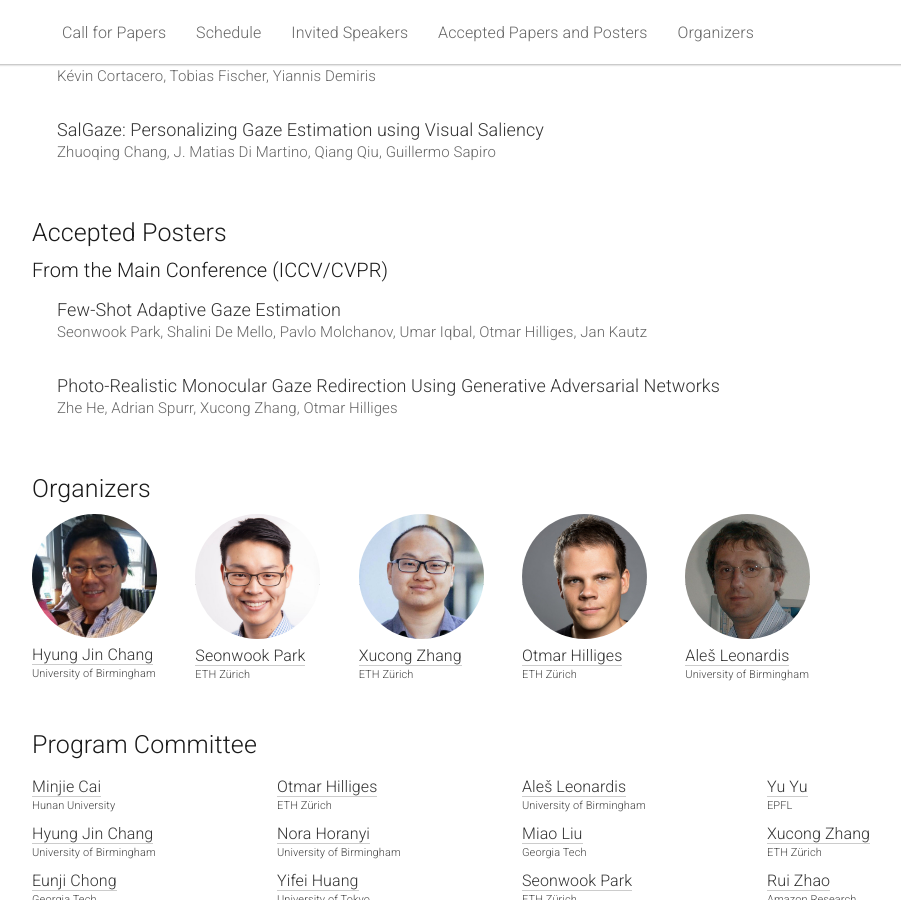
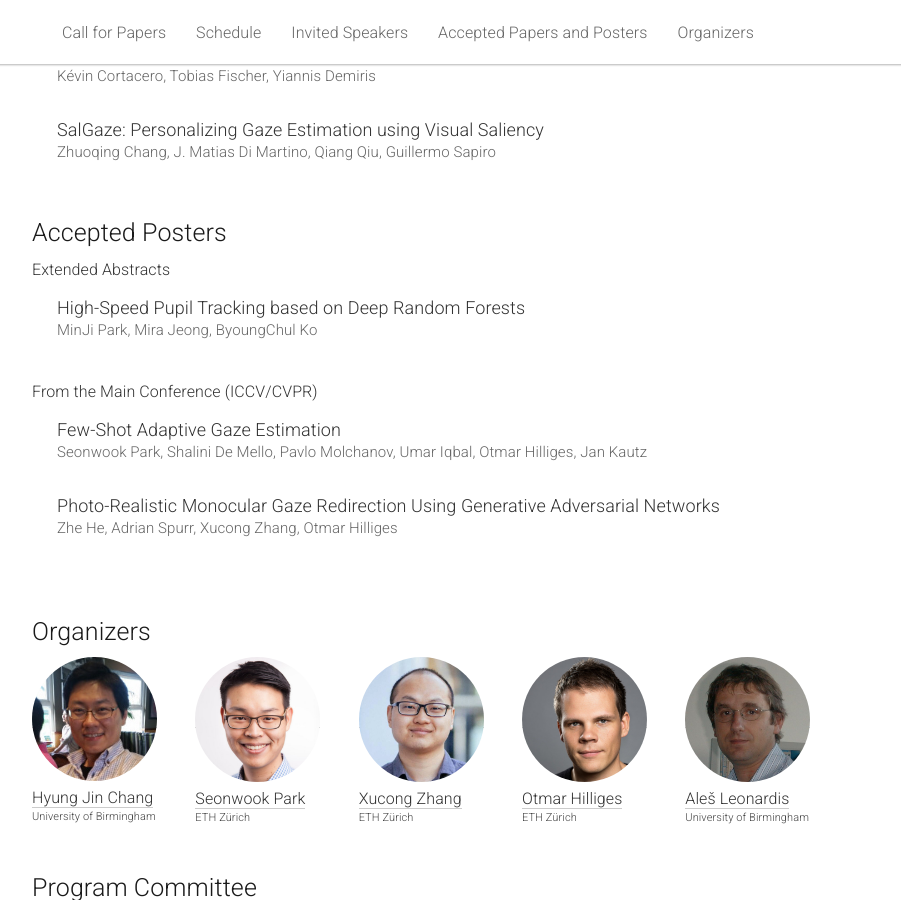
Before and after one commit to gazeworkshop/gazeworkshop.github.io, a Jekyll site: the page built from _pages/home.md, in a window 1280 px wide and 900 px high, scrolled down 4728 px. Shown: the whole window, without its empty margins (133-1034 px from the left). Built offline with Jekyll 4.4.1, drawn with Linux system fonts in a browser that asks for light colours.

Commit message:
Add accepted EA #1

```diff
--- a/_pages/home.md
+++ b/_pages/home.md
@@ -370,9 +370,14 @@ Shalini De Mello is a Senior Research Scientist at NVIDIA. Her research interest
 <div class="row">
   <div class="col-xs-12">
     <h2>Accepted Posters</h2>
-    <!--<h3>Extended Abstracts</h3>-->
+    Extended Abstracts
+    <div class="paper">
+        <span class="title">High-Speed Pupil Tracking based on Deep Random Forests</span>
+        <span class="authors">MinJi Park, Mira Jeong, ByoungChul Ko</span>
+    </div>
 
-    <h3>From the Main Conference (ICCV/CVPR)</h3>
+    <br>
+    From the Main Conference (ICCV/CVPR)
     <div class="paper">
         <span class="title">Few-Shot Adaptive Gaze Estimation</span>
         <span class="authors">Seonwook Park, Shalini De Mello, Pavlo Molchanov, Umar Iqbal, Otmar Hilliges, Jan Kautz</span>
@@ -383,6 +388,7 @@ Shalini De Mello is a Senior Research Scientist at NVIDIA. Her research interest
     </div>
   </div>
 </div>
+<br>
 <br>
 
 <div class="row" id="organizers">
```
